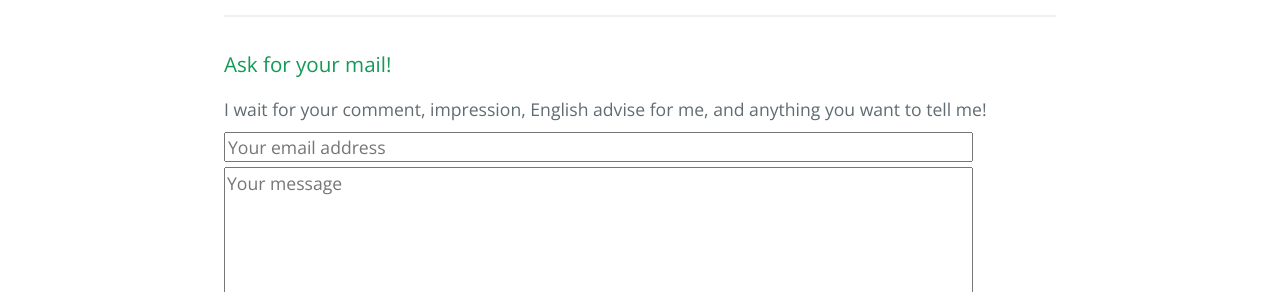
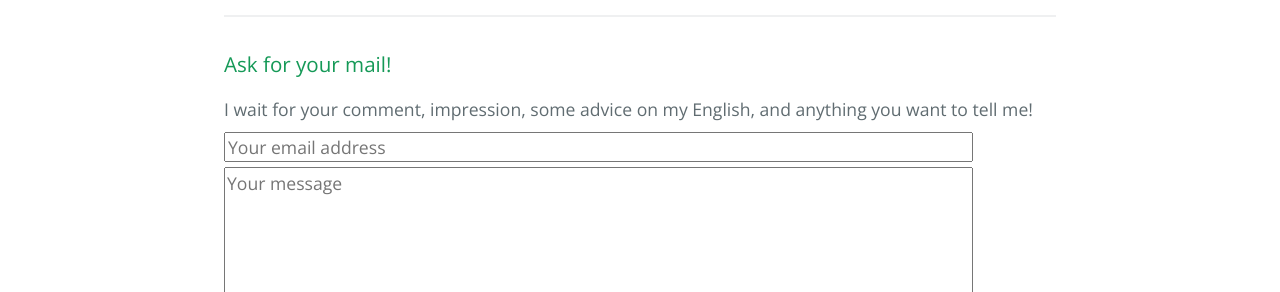
Before and after one commit to kkatsuyuki/kkatsuyuki.github.io, a Jekyll site: the page built from _posts/2017-04-07-introduction.html, in a window 1280 px wide. Shown: the part 1282-1574 px from the top of the page. Built offline with Jekyll 4.4.1, drawn with Linux system fonts in a browser that asks for light colours.

Commit message:
modified the post footer

```diff
--- a/_includes/post-footer.html
+++ b/_includes/post-footer.html
@@ -10,7 +10,7 @@ UP: <a href="{{ site.url }}">kkatsuyuki's github page</a>
 
 <hr>
 <h3>Ask for your mail!</h3>
-I wait for your comment, impression, English advise for me, and anything you want to tell me!
+I wait for your comment, impression, some advice on my English, and anything you want to tell me!
 <form method="POST" action="https://formspree.io/katsuyuki2388@gmail.com">
     <input type="email" name="email" placeholder="Your email address">
     <input type="hidden" name="_subject" value="{{ page.title  }}: New submission!" />
```
